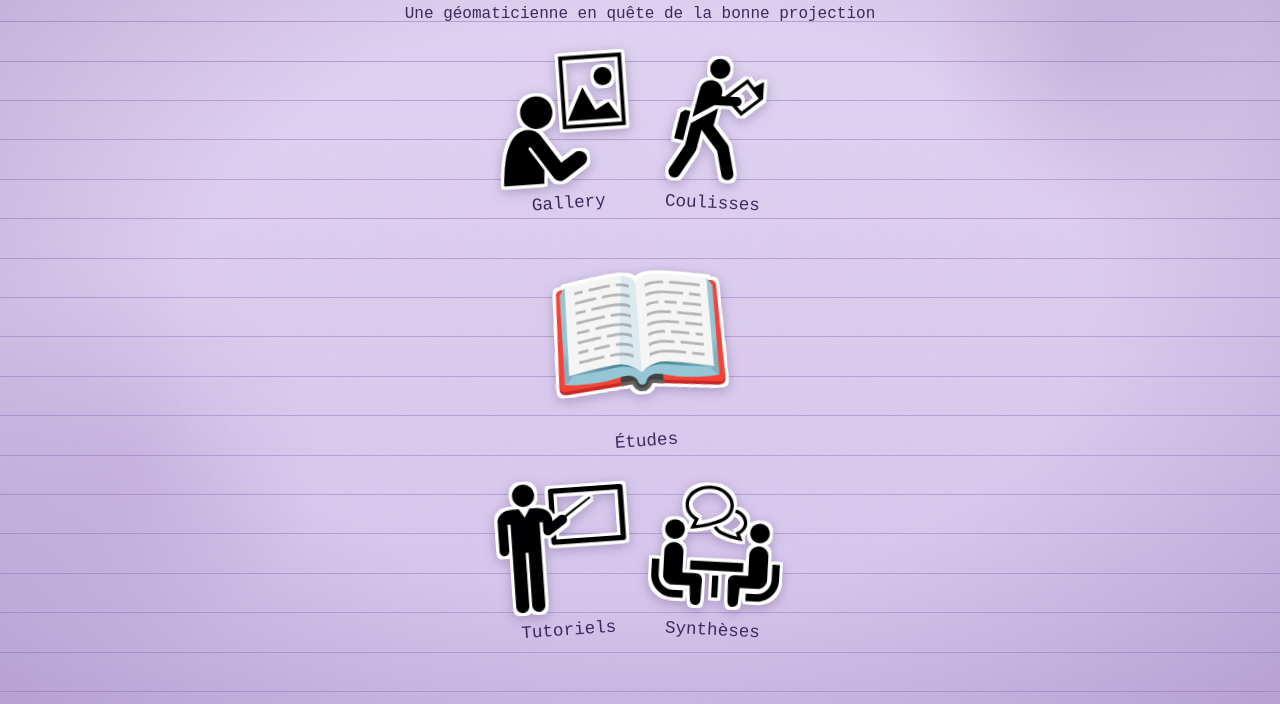
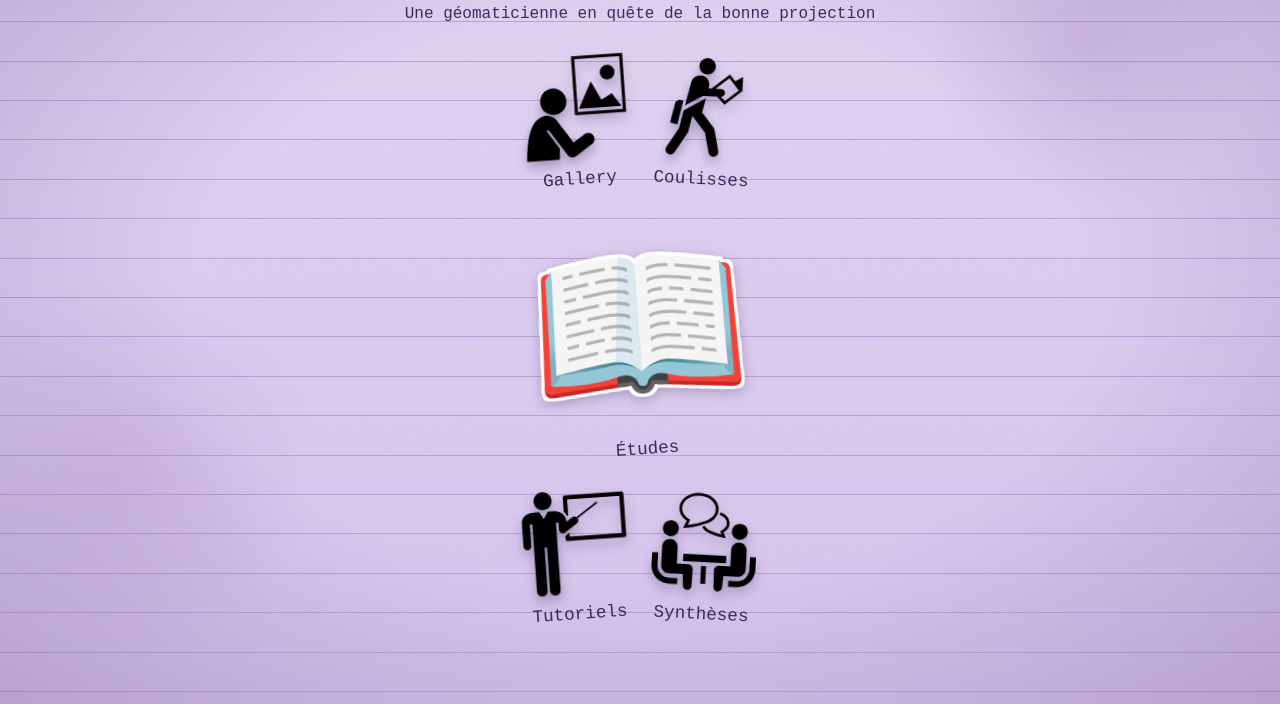
Before and after one commit to ella-des-cartes/elladescartes, a plain HTML site: page index.html in a window 1280 px wide. Shown: the part 96-800 px from the top of the page. Drawn offline with Linux system fonts and the light colour scheme; a web font is replaced by a local one.

Commit message:
Update index.html

```diff
--- a/index.html
+++ b/index.html
@@ -79,19 +79,20 @@
     }
     .nom { font-size: 1.1rem; }
     .dessin {
-      width: clamp(5.5rem, 28vw, 8rem);
-      height: clamp(5.5rem, 28vw, 8rem);
+      width: clamp(4.5rem, 22vw, 6.5rem);
+      height: clamp(4.5rem, 22vw, 6.5rem);
       object-fit: contain;
+      filter: drop-shadow(0 6px 6px rgba(59, 42, 92, 0.35));
+    }
+    .grand .dessin {
+      width: clamp(9rem, 45vw, 13rem);
+      height: clamp(9rem, 45vw, 13rem);
       filter:
         drop-shadow(3px 0 0 #FFFFFF)
         drop-shadow(-3px 0 0 #FFFFFF)
         drop-shadow(0 3px 0 #FFFFFF)
         drop-shadow(0 -3px 0 #FFFFFF)
         drop-shadow(0 3px 6px rgba(59, 42, 92, 0.3));
-    }
-    .grand .dessin {
-      width: clamp(7.5rem, 38vw, 11rem);
-      height: clamp(7.5rem, 38vw, 11rem);
     }
   </style>
 </head>
```
